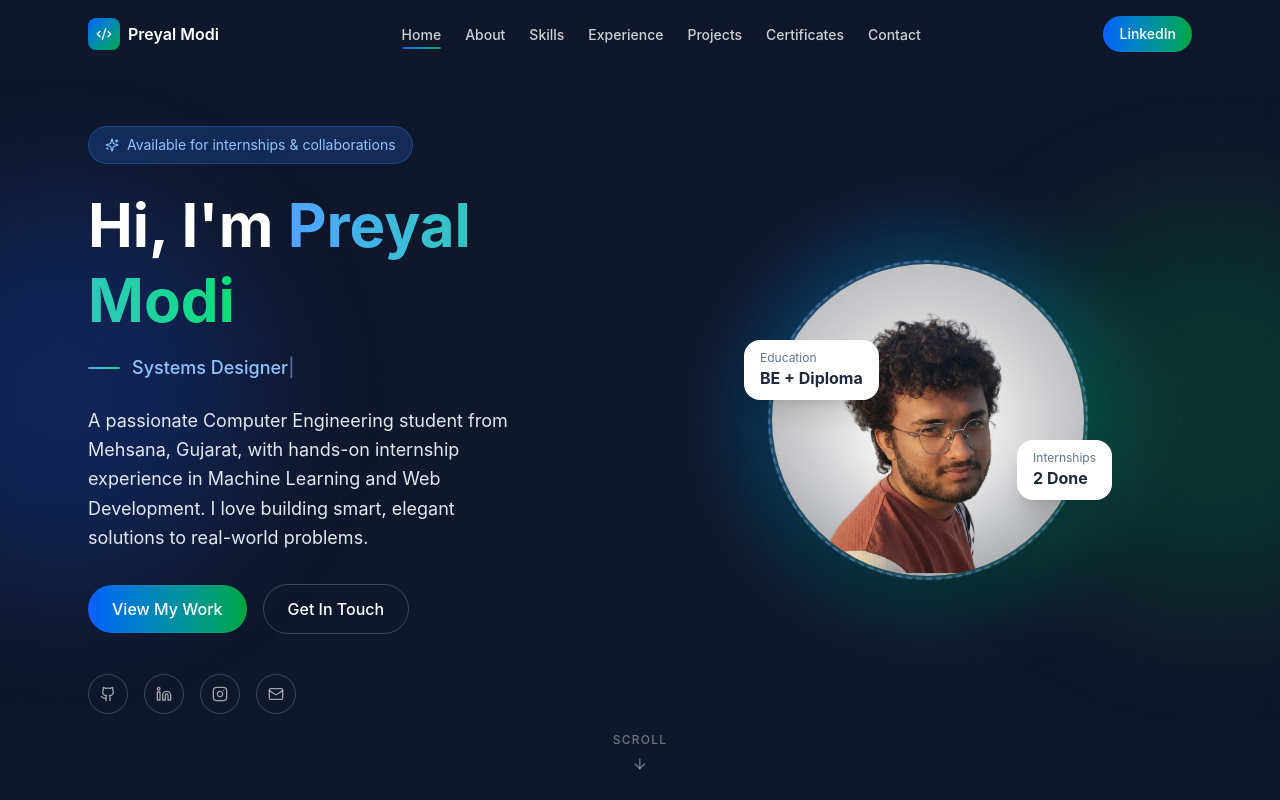
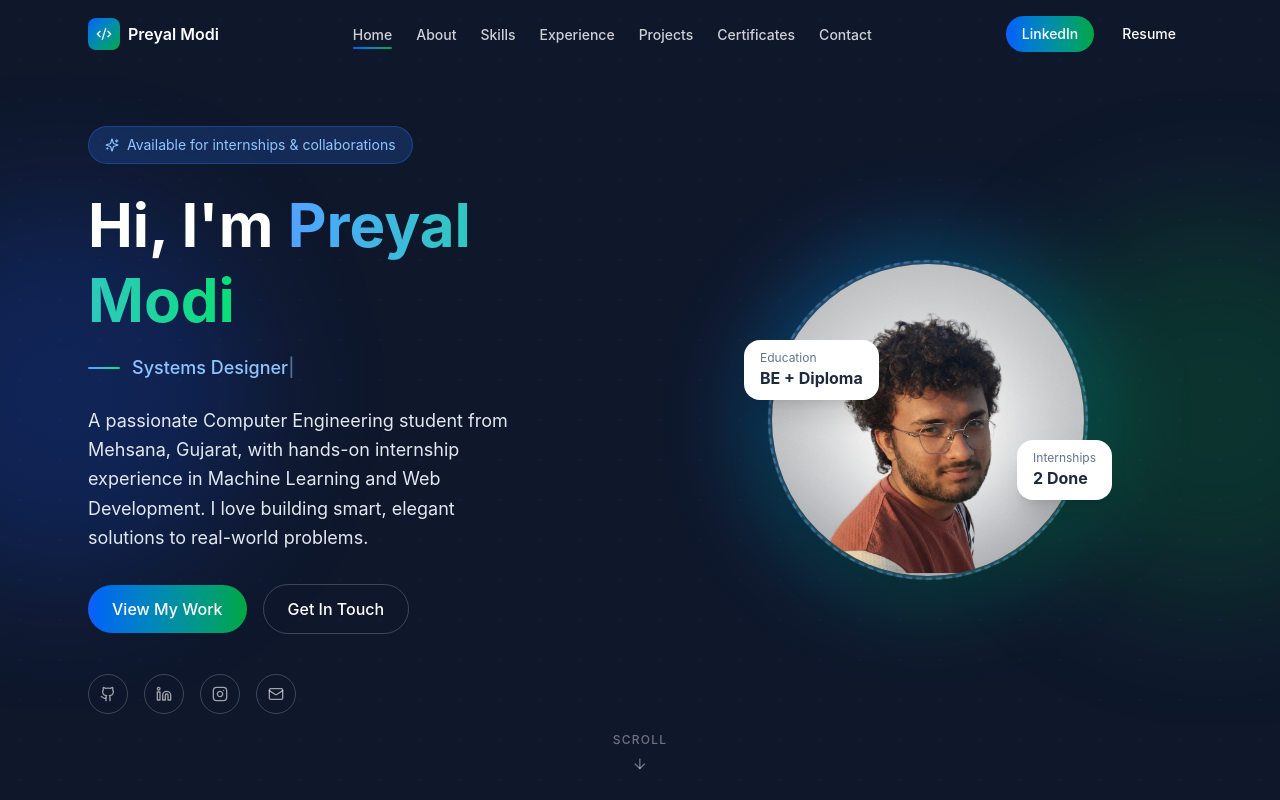
Before and after one commit to preyal2/portfolio, a React (Vite) app: page / in a window 1280 px wide. Shown: the top 800 px of the page. Built offline with nearby package versions, Linux system fonts and the light colour scheme.

Commit message:
Add CV button to navbar and contact section, add resume.pdf file

```diff
--- a/src/app/components/Contact.tsx
+++ b/src/app/components/Contact.tsx
@@ -178,6 +178,24 @@ export function Contact() {
                   Email
                 </a>
               </div>
+              {/* Extra buttons */}
+              <div className="flex gap-3 flex-wrap mt-3">
+                <a
+                  href="https://wa.me/919999999999"
+                  target="_blank"
+                  rel="noopener noreferrer"
+                  className="flex-1 flex items-center justify-center gap-2 py-2.5 rounded-xl bg-gradient-to-r from-green-500 to-emerald-600 text-white text-xs font-medium hover:opacity-90 transition-opacity"
+                >
+                  💬 WhatsApp
+                </a>
+                <a
+                  href="/resume.pdf"
+                  download
+                  className="flex-1 flex items-center justify-center gap-2 py-2.5 rounded-xl bg-gradient-to-r from-indigo-500 to-blue-600 text-white text-xs font-medium hover:opacity-90 transition-opacity"
+                >
+                  📄 Download CV
+                </a>
+              </div>
             </div>
           </motion.div>
 
--- a/src/app/components/Navbar.tsx
+++ b/src/app/components/Navbar.tsx
@@ -81,15 +81,24 @@ export function Navbar() {
           ))}
         </ul>
 
-        {/* CTA Button */}
+        {/* CTA Buttons */}
+        <div className="hidden md:flex items-center gap-3">
           <a
             href="https://www.linkedin.com/in/preyalmodi"
             target="_blank"
             rel="noopener noreferrer"
-          className="hidden md:flex items-center gap-2 px-4 py-2 rounded-full bg-gradient-to-r from-blue-600 to-green-600 text-white text-sm font-medium hover:shadow-lg hover:shadow-blue-200 transition-all duration-200 hover:-translate-y-0.5"
+            className="inline-flex items-center gap-2 px-4 py-2 rounded-full bg-gradient-to-r from-blue-600 to-green-600 text-white text-sm font-medium hover:shadow-lg hover:shadow-blue-200 transition-all duration-200 hover:-translate-y-0.5"
           >
             LinkedIn
           </a>
+          <a
+            href="/resume.pdf"
+            download
+            className="inline-flex items-center gap-2 px-4 py-2 rounded-full bg-slate-900 text-white text-sm font-medium hover:shadow-lg hover:shadow-slate-900/20 transition-all duration-200 hover:-translate-y-0.5"
+          >
+            Resume
+          </a>
+        </div>
 
         {/* Mobile Menu Toggle */}
         <button
```
Also changed, not shown: 1 other file (tests, documents, lock files or other folders). Lines whose indentation alone changed are shown as unchanged.
